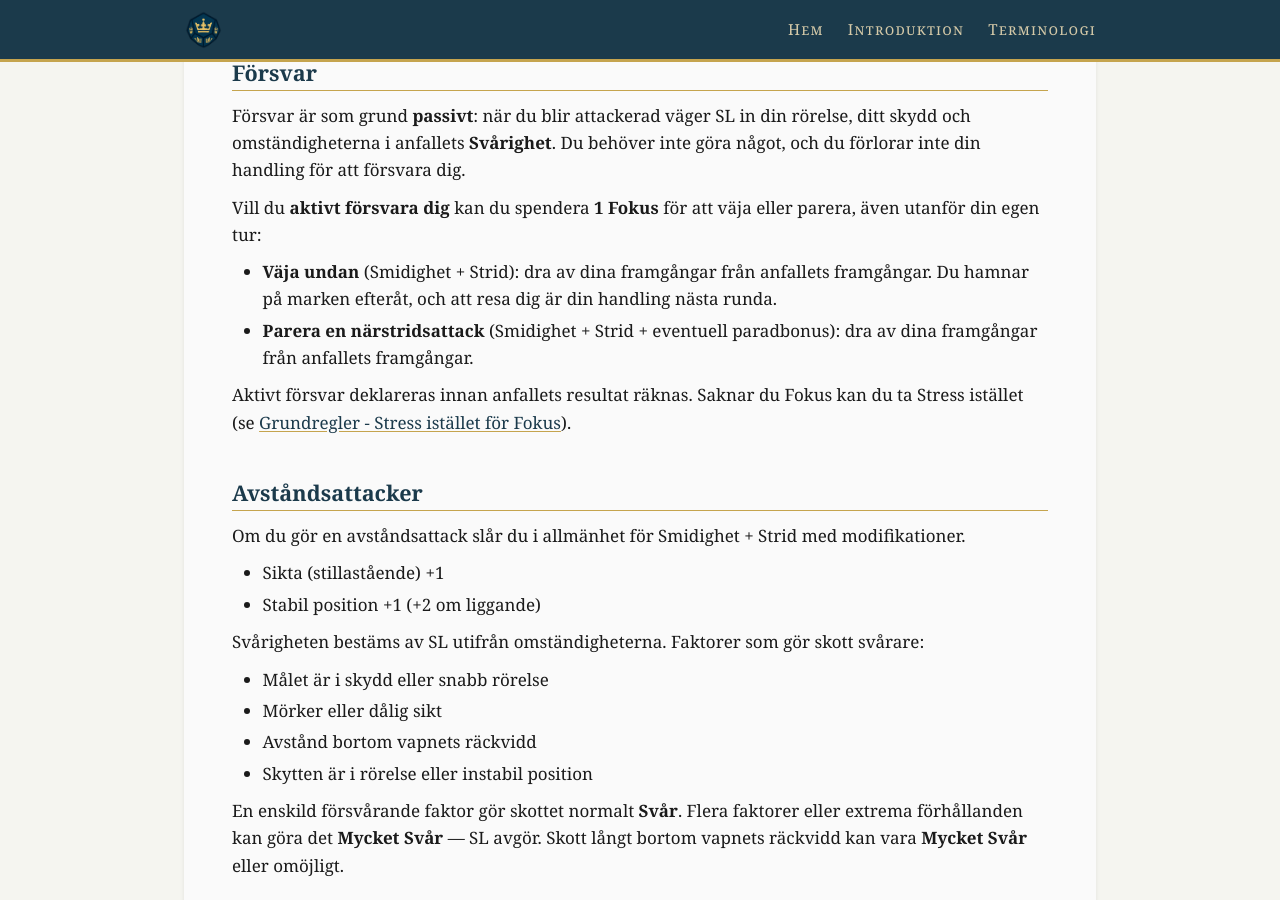
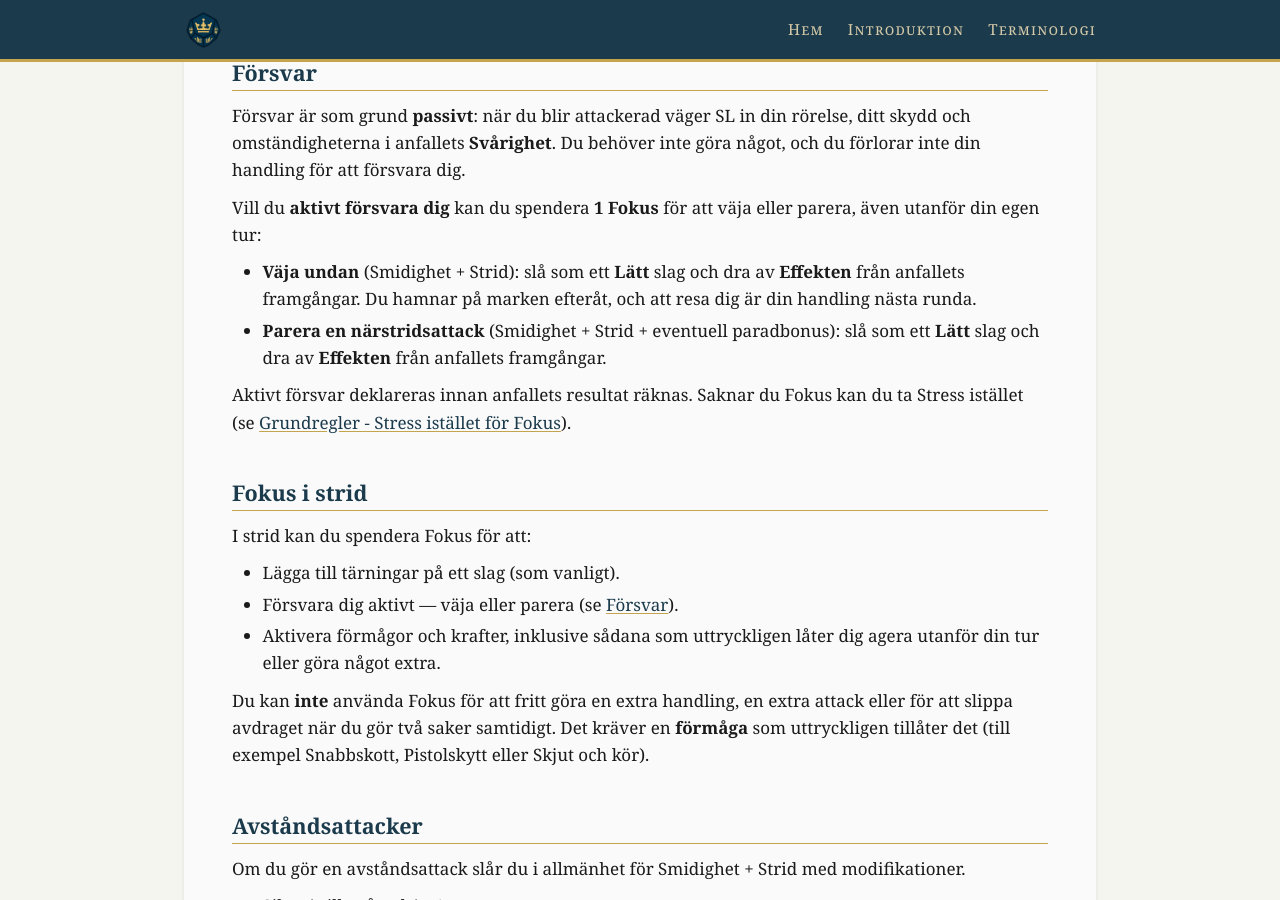
Before and after one commit to ulmus/Riket, a Jekyll site: the page built from Regler/Strid och skada.md, in a window 1280 px wide and 900 px high, scrolled down 1469 px. Built offline with Jekyll 4.4.1, drawn with Linux system fonts in a browser that asks for light colours; our own code applies the rules of GitHub Pages for plain Markdown files; some of the changed text lies outside the part shown.

Commit message:
Förfina handlingsekonomin efter granskning
- Ta bort "attackera två mål" som standardexempel på två saker samtidigt
  (att träffa flera mål kräver en förmåga som Automatsalva).
- Lägg till regeln att dubbel förflyttning gör handlingen ett steg svårare.
- Uttryck aktivt försvar som ett Lätt slag där man drar av Effekten
  (väja, parera, Livvakt och sammanfattningarna).
- Köldknäpps Magnetisk sköld anger nu uttryckligen Fokus-kostnaden i texten.
- "formar" → "avgör".
- Konsolidera Fokus i strid i en egen sektion i Strid och skada och
  förtydliga att extra handlingar/attacker och att slippa avdrag enbart
  går via förmågor som uttryckligen tillåter det.

Co-Authored-By: Claude Opus 4.8 <noreply@anthropic.com>
Claude-Session: https://claude.ai/code/session_01DyLM1radu3S9T6rssh3J5W

```diff
--- a/Regler/Strid och skada.md
+++ b/Regler/Strid och skada.md
@@ -8,10 +8,10 @@ Varje strid börjar med att alla inblandade slår 1T12 och lägger till sitt vä
 
 På din tur utför du **en handling** — en attack, en kraft, att ladda om, ge förband eller något annat som kräver din uppmärksamhet under rundan. Det finns inga separata bihandlingar eller reaktioner; allt du gör i strid utgår från din enda handling per runda.
 
-Tre saker formar vad du hinner med:
+Tre saker avgör vad du hinner med:
 
-- **Förflyttning ingår.** Du kan förflytta dig upp till din **Förflyttning** som en del av din tur, så länge din handling inte kräver att du står stilla.
-- **Att göra två saker samtidigt** — till exempel att både förflytta dig och utföra en stillastående-handling, attackera två mål, eller köra och skjuta — gör handlingen **ett steg svårare**. Det går inte att köpa sig fri från avdraget med Fokus; bara vissa förmågor låter dig slippa det i specifika fall.
+- **Förflyttning ingår.** Du kan förflytta dig upp till din **Förflyttning** som en del av din tur, så länge din handling inte kräver att du står stilla. Du kan välja att förflytta dig **dubbla Förflyttningen**, men då blir din handling **ett steg svårare**.
+- **Att göra två saker samtidigt** — till exempel att både förflytta dig och utföra en stillastående-handling, eller köra och skjuta — gör handlingen **ett steg svårare**. Det går inte att köpa sig fri från avdraget med Fokus; bara vissa förmågor låter dig slippa det i specifika fall.
 - **Stillastående-handlingar** kräver att du inte förflyttar dig samma runda (se nedan).
 
 Småsaker som att säga en kort replik, släppa ett föremål eller dra ett vapen som en del av en attack kostar inte din handling — SL avgör vad som är trivialt.
@@ -44,10 +44,20 @@ Försvar är som grund **passivt**: när du blir attackerad väger SL in din rö
 
 Vill du **aktivt försvara dig** kan du spendera **1 Fokus** för att väja eller parera, även utanför din egen tur:
 
-- **Väja undan** (Smidighet + Strid): dra av dina framgångar från anfallets framgångar. Du hamnar på marken efteråt, och att resa dig är din handling nästa runda.
-- **Parera en närstridsattack** (Smidighet + Strid + eventuell paradbonus): dra av dina framgångar från anfallets framgångar.
+- **Väja undan** (Smidighet + Strid): slå som ett **Lätt** slag och dra av **Effekten** från anfallets framgångar. Du hamnar på marken efteråt, och att resa dig är din handling nästa runda.
+- **Parera en närstridsattack** (Smidighet + Strid + eventuell paradbonus): slå som ett **Lätt** slag och dra av **Effekten** från anfallets framgångar.
 
 Aktivt försvar deklareras innan anfallets resultat räknas. Saknar du Fokus kan du ta Stress istället (se [[Grundregler#Stress istället för Fokus]]).
+
+## Fokus i strid
+
+I strid kan du spendera Fokus för att:
+
+- Lägga till tärningar på ett slag (som vanligt).
+- Försvara dig aktivt — väja eller parera (se [[#Försvar]]).
+- Aktivera förmågor och krafter, inklusive sådana som uttryckligen låter dig agera utanför din tur eller göra något extra.
+
+Du kan **inte** använda Fokus för att fritt göra en extra handling, en extra attack eller för att slippa avdraget när du gör två saker samtidigt. Det kräver en **förmåga** som uttryckligen tillåter det (till exempel Snabbskott, Pistolskytt eller Skjut och kör).
 
 ## Avståndsattacker
 
```
Also changed, not shown: Regler/Förmågor.md (+1 -1 lines), Regler/Grundregler.md (+2 -2 lines), Regler/Snabbreferens - Förmågor.md (+2 -2 lines), Regler/Snabbreferens.md (+2 -2 lines), Äventyr/Snegurka/Köldknäpp.md (+1 -1 lines).
